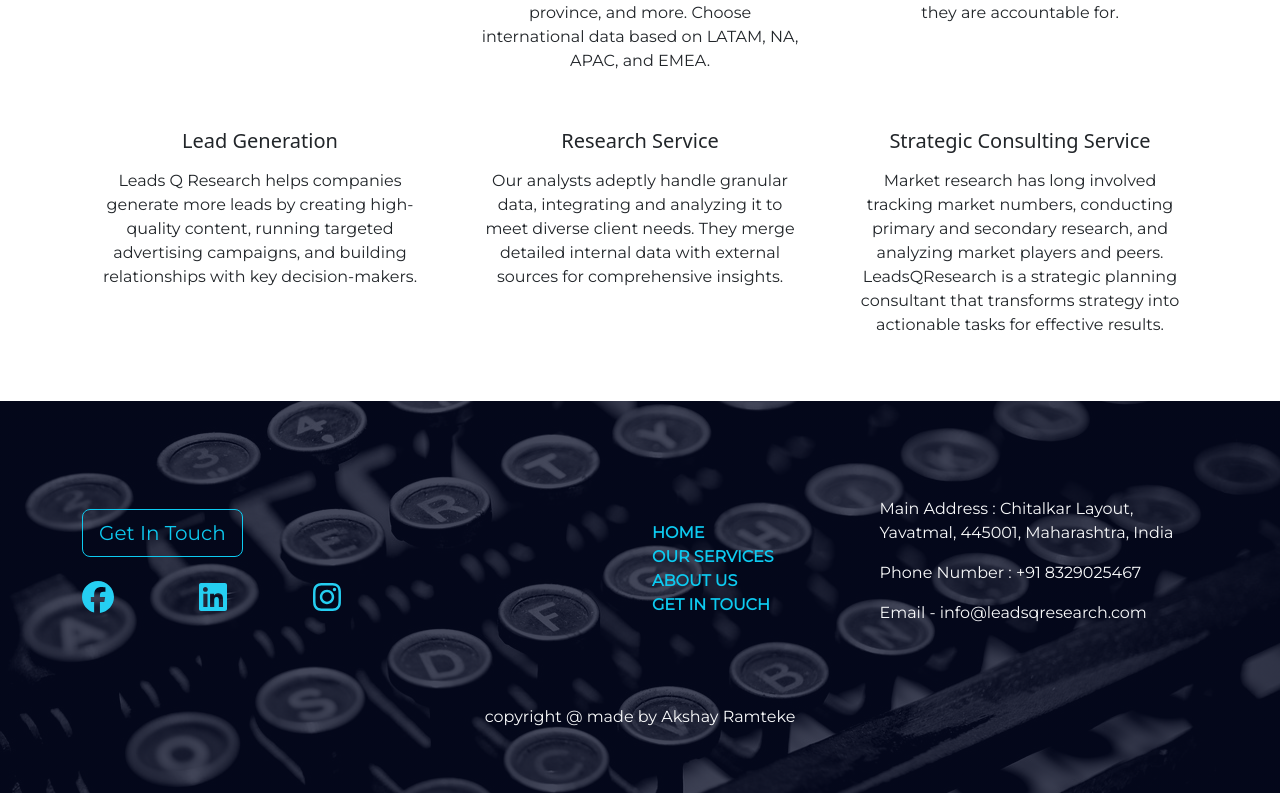
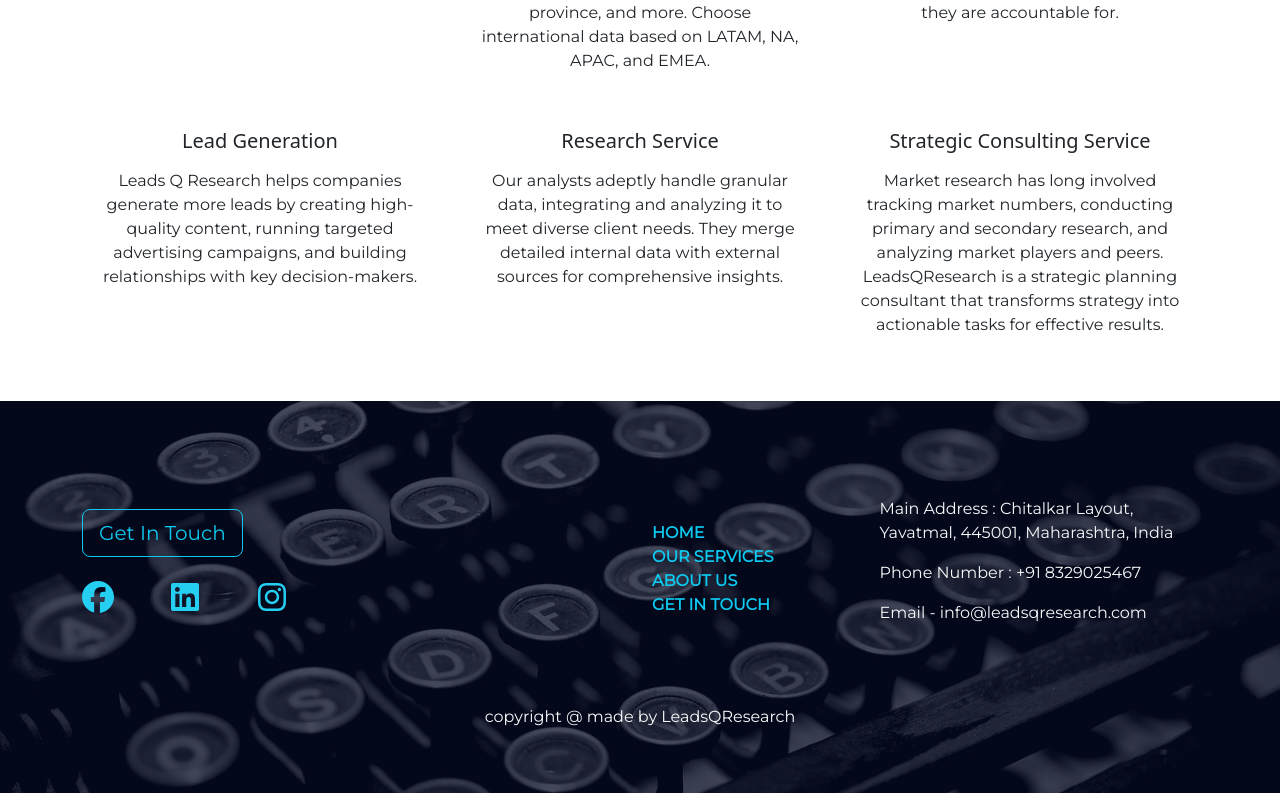
Before and after one commit to AkshayRamtekeDev/leadQResearch, a React (Create React App) app: page / in a window 1280 px wide. Shown: the part 1085-1878 px from the top of the page. Built offline with nearby package versions, Linux system fonts and the light colour scheme.

Commit message:
updated copyright and footer links

```diff
--- a/src/App.js
+++ b/src/App.js
@@ -67,11 +67,17 @@
                     <svg xmlns="http://www.w3.org/2000/svg" height="32" width="32" viewBox="0 0 448 512"><path fill="#25cff2" d="M416 32H31.9C14.3 32 0 46.5 0 64.3v383.4C0 465.5 14.3 480 31.9 480H416c17.6 0 32-14.5 32-32.3V64.3c0-17.8-14.4-32.3-32-32.3zM135.4 416H69V202.2h66.5V416zm-33.2-243c-21.3 0-38.5-17.3-38.5-38.5S80.9 96 102.2 96c21.2 0 38.5 17.3 38.5 38.5 0 21.3-17.2 38.5-38.5 38.5zm282.1 243h-66.4V312c0-24.8-.5-56.7-34.5-56.7-34.6 0-39.9 27-39.9 54.9V416h-66.4V202.2h63.7v29.2h.9c8.9-16.8 30.6-34.5 62.9-34.5 67.2 0 79.7 44.3 79.7 101.9V416z" /></svg>
                   </li>
                 </Link>
-                <Link target='_blank' to="https://www.instagram.com/?hl=en">
+                <Link target='_blank' to="https://www.instagram.com/leadsqresearch/profilecard/?igsh=Nm1hMGVkdDdpdzZo">
                   <li>
                     <svg xmlns="http://www.w3.org/2000/svg" height="32" width="32" viewBox="0 0 448 512"><path fill="#25cff2" d="M224.1 141c-63.6 0-114.9 51.3-114.9 114.9s51.3 114.9 114.9 114.9S339 319.5 339 255.9 287.7 141 224.1 141zm0 189.6c-41.1 0-74.7-33.5-74.7-74.7s33.5-74.7 74.7-74.7 74.7 33.5 74.7 74.7-33.6 74.7-74.7 74.7zm146.4-194.3c0 14.9-12 26.8-26.8 26.8-14.9 0-26.8-12-26.8-26.8s12-26.8 26.8-26.8 26.8 12 26.8 26.8zm76.1 27.2c-1.7-35.9-9.9-67.7-36.2-93.9-26.2-26.2-58-34.4-93.9-36.2-37-2.1-147.9-2.1-184.9 0-35.8 1.7-67.6 9.9-93.9 36.1s-34.4 58-36.2 93.9c-2.1 37-2.1 147.9 0 184.9 1.7 35.9 9.9 67.7 36.2 93.9s58 34.4 93.9 36.2c37 2.1 147.9 2.1 184.9 0 35.9-1.7 67.7-9.9 93.9-36.2 26.2-26.2 34.4-58 36.2-93.9 2.1-37 2.1-147.8 0-184.8zM398.8 388c-7.8 19.6-22.9 34.7-42.6 42.6-29.5 11.7-99.5 9-132.1 9s-102.7 2.6-132.1-9c-19.6-7.8-34.7-22.9-42.6-42.6-11.7-29.5-9-99.5-9-132.1s-2.6-102.7 9-132.1c7.8-19.6 22.9-34.7 42.6-42.6 29.5-11.7 99.5-9 132.1-9s102.7-2.6 132.1 9c19.6 7.8 34.7 22.9 42.6 42.6 11.7 29.5 9 99.5 9 132.1s2.7 102.7-9 132.1z" /></svg>
                   </li>
                 </Link>
+                <Link target='_blank' to="https://x.com/q_leads95617">
+                  <li>
+                    <svg xmlns="http://www.w3.org/2000/svg" viewBox="0 0 448 512"><path d="M64 32C28.7 32 0 60.7 0 96V416c0 35.3 28.7 64 64 64H384c35.3 0 64-28.7 64-64V96c0-35.3-28.7-64-64-64H64zm297.1 84L257.3 234.6 379.4 396H283.8L209 298.1 123.3 396H75.8l111-126.9L69.7 116h98l67.7 89.5L313.6 116h47.5zM323.3 367.6L153.4 142.9H125.1L296.9 367.6h26.3z" /></svg>
+                  </li>
+                </Link>
+
 
               </ul>
             </div>
@@ -116,7 +122,7 @@
         {/* className='bg-body-tertiary' */}
         <div>
           <div className='container'>
-            <p className='p-3 m-0 text-center'>copyright @ made by Akshay Ramteke</p>
+            <p className='p-3 m-0 text-center'>copyright @ made by LeadsQResearch</p>
           </div>
         </div>
       </footer>
```
